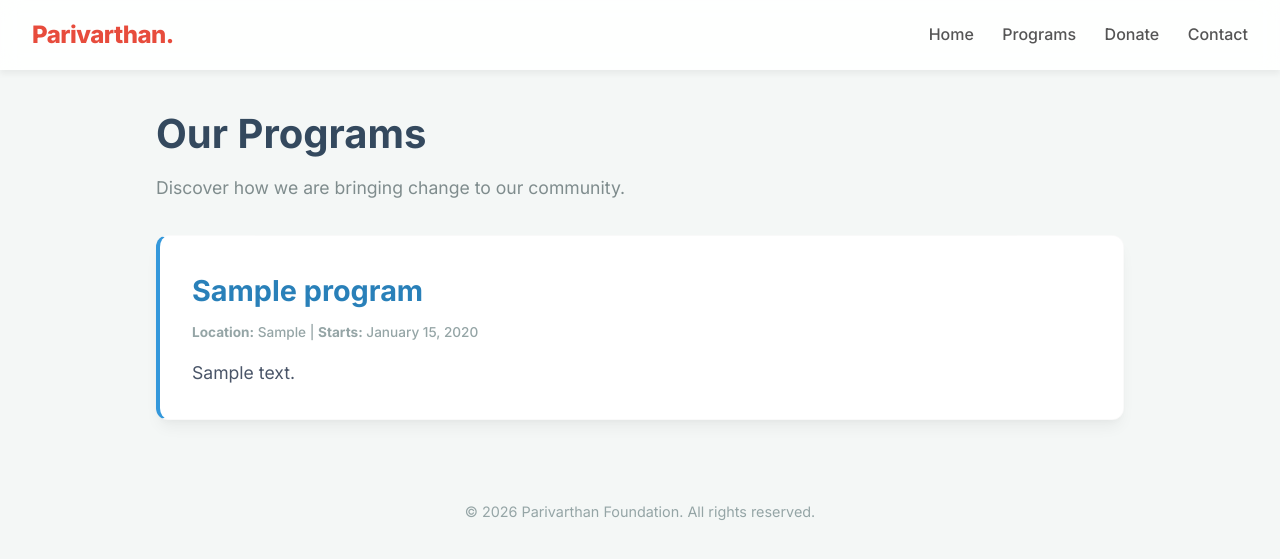
After one commit to pavanrajashekar/parivarthan-ngo, a Django app: page /programs/ in a window 1280 px wide. The commit adds this page. Shown: the top 559 px of the page. Run offline with Django 5.2, Linux system fonts and the light colour scheme; tables that the repository leaves empty hold one stand-in row (values such as "Sample post").

Commit message:
add programs view, template and url routing

```diff
--- a/parivarthan/urls.py
+++ b/parivarthan/urls.py
@@ -19,5 +19,6 @@ from django.urls import path, include
 
 urlpatterns = [
     path('admin/', admin.site.urls),
+    path('programs/', include('programs.urls')),
     path('', include('blog.urls')),
 ]
--- /dev/null
+++ b/programs/templates/programs/programs.html
@@ -0,0 +1,25 @@
+{% extends "base.html" %}
+
+{% block title %}Programs | Parivarthan NGO{% endblock %}
+
+{% block content %}
+    <div style="margin-bottom: 2rem;">
+        <h1 style="font-size: 2.5rem; color: #34495e;">Our Programs</h1>
+        <p style="color: #7f8c8d; font-size: 1.1rem;">Discover how we are bringing change to our community.</p>
+    </div>
+
+    {% for program in programs %}
+        <article class="card" style="border-left: 4px solid #3498db;">
+            <h2 class="card-title" style="color: #2980b9;">{{ program.name }}</h2>
+            <div class="card-meta">
+                <strong>Location:</strong> {{ program.location }}
+                {% if program.start_date %}
+                    | <strong>Starts:</strong> {{ program.start_date|date:"F d, Y" }}
+                {% endif %}
+            </div>
+            <p class="card-text">{{ program.description }}</p>
+        </article>
+    {% empty %}
+        <p style="text-align: center; color: #7f8c8d; padding: 3rem;">We are currently planning new programs. Please check back later.</p>
+    {% endfor %}
+{% endblock %}
--- /dev/null
+++ b/programs/urls.py
@@ -0,0 +1,6 @@
+from django.urls import path
+from . import views
+
+urlpatterns = [
+    path('', views.programs_list, name='programs-list'),
+]
--- a/programs/views.py
+++ b/programs/views.py
@@ -1,3 +1,8 @@
 from django.shortcuts import render
+from .models import Program
 
-# Create your views here.
+def programs_list(request):
+    context = {
+        'programs': Program.objects.all()
+    }
+    return render(request, 'programs/programs.html', context)
--- a/templates/base.html
+++ b/templates/base.html
@@ -18,8 +18,8 @@
     <nav class="navbar">
         <a href="/" class="nav-brand">Parivarthan.</a>
         <div class="nav-links">
-            <a href="/">Home</a>
-            <a href="#">Programs</a>
+            <a href="{% url 'blog-home' %}">Home</a>
+            <a href="{% url 'programs-list' %}">Programs</a>
             <a href="#">Donate</a>
             <a href="#">Contact</a>
         </div>
```
